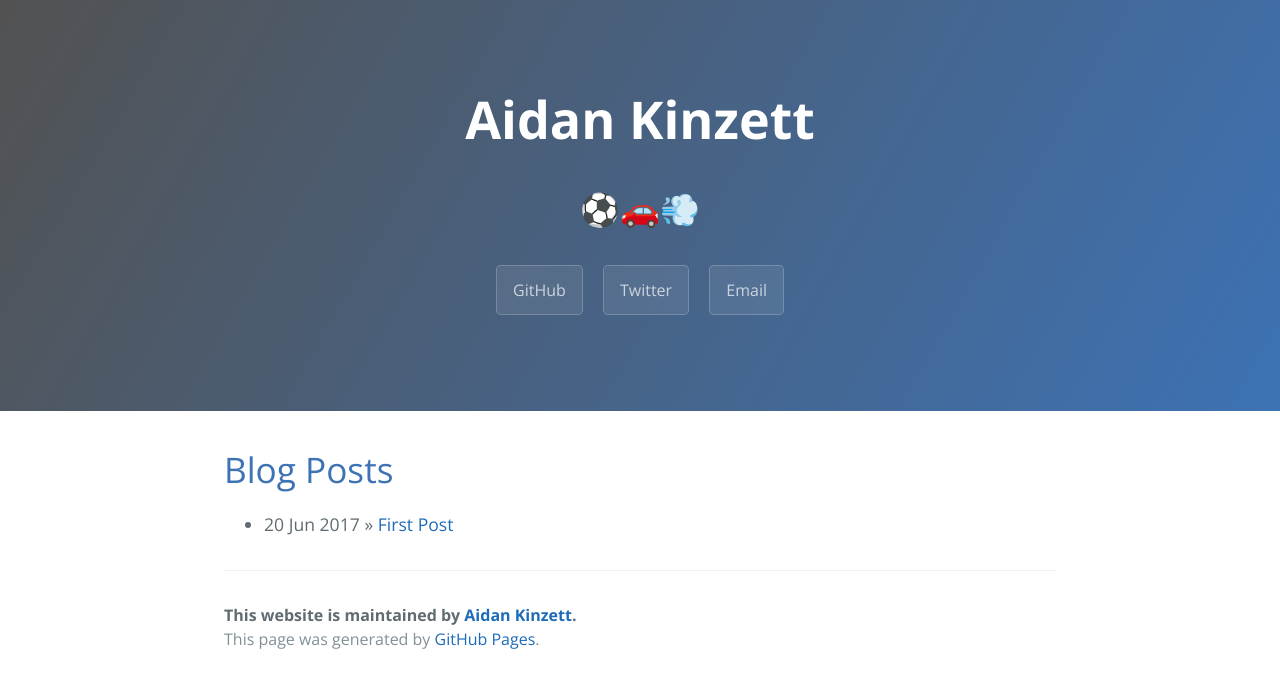
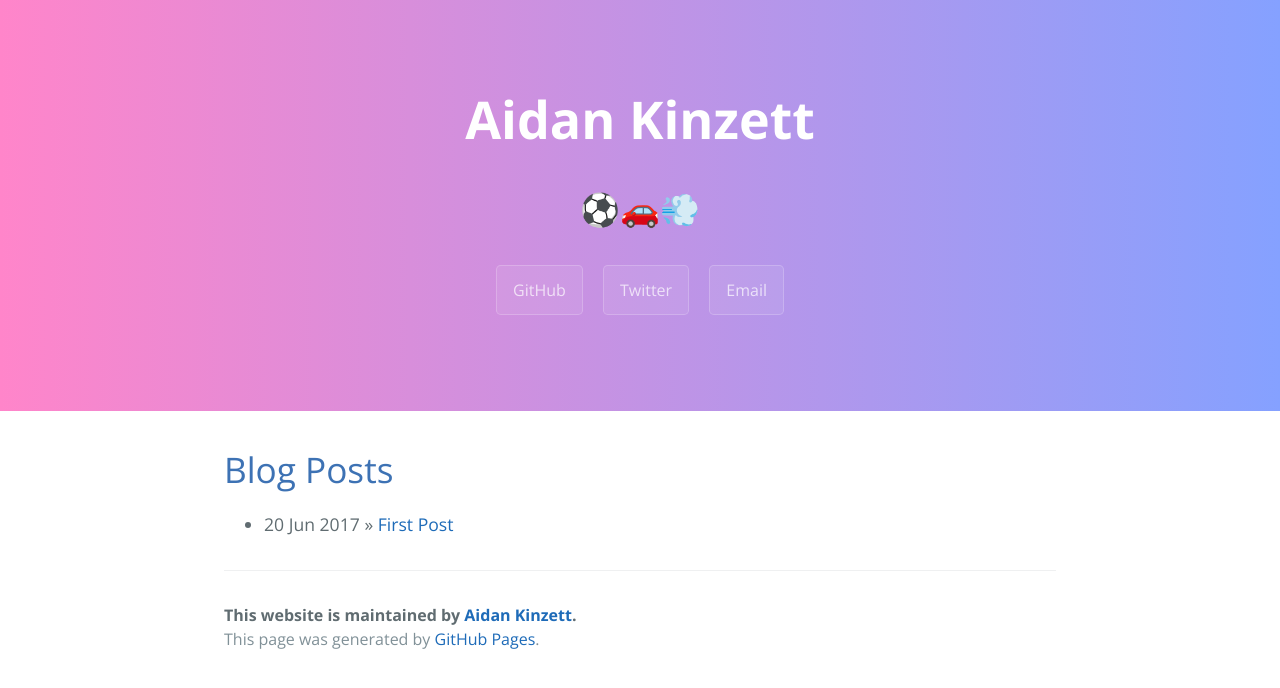
Before and after one commit to aidankinzett/aidankinzett.github.io, a Jekyll site: the page built from index.html, in a window 1280 px wide. Shown: the top 688 px of the page. Built offline with Jekyll 4.4.1, drawn with Linux system fonts in a browser that asks for light colours; the list of posts is cut into pages by our own code.

Commit message:
changed background color

```diff
--- a/css/cayman.css
+++ b/css/cayman.css
@@ -349,7 +349,7 @@ a:hover {
     color: #fff;
     text-align: center;
     background-color: #3d72b4;
-    background-image: linear-gradient(120deg, #525252, #3d72b4);
+    background-image: linear-gradient(-90deg, #85A1FF, #FF85CA);
 }
 
 @media screen and (min-width: 64em) {
```
Also changed, not shown: 1 other file.
